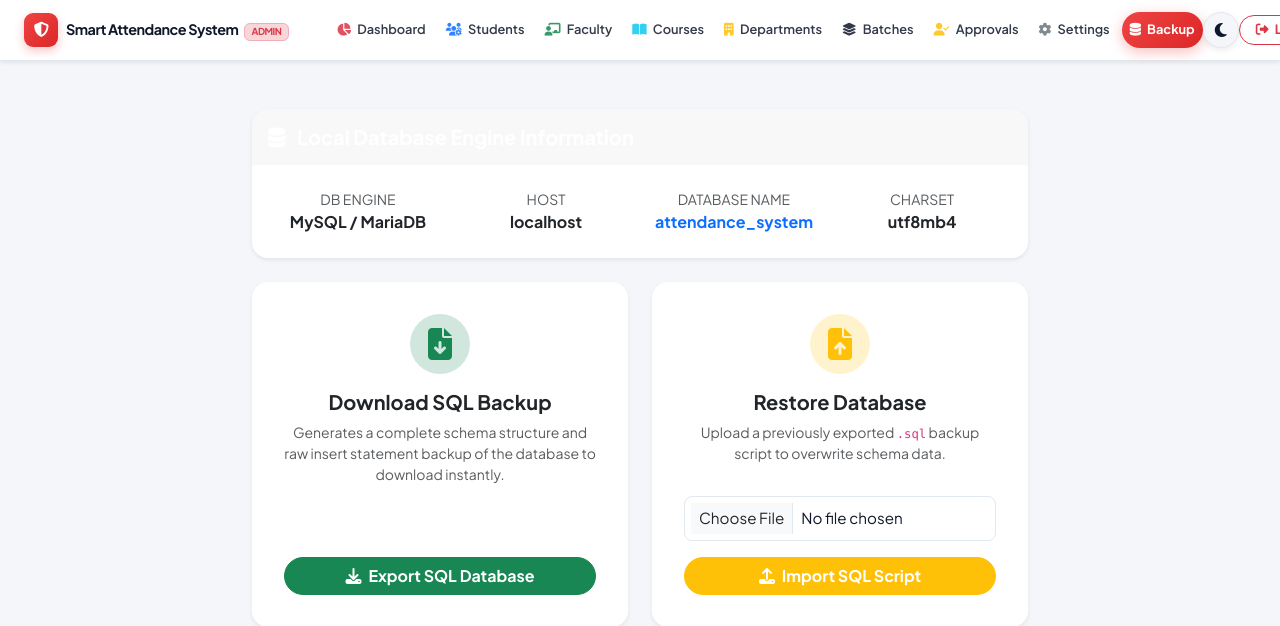
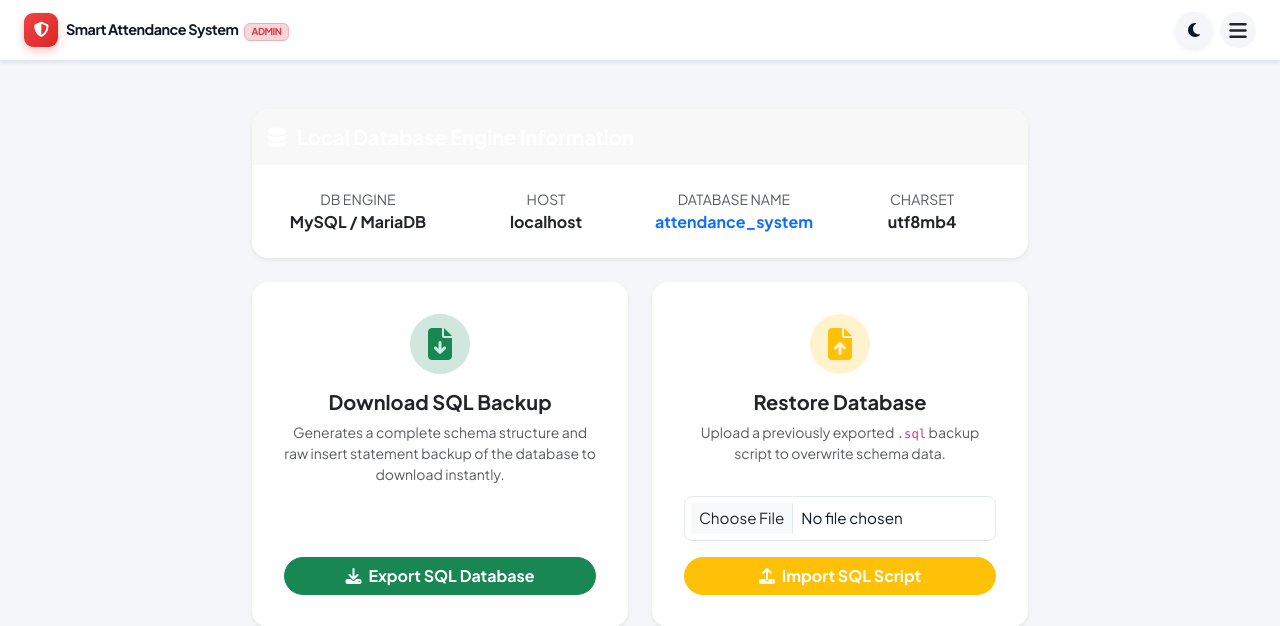
Before and after one commit to SayedaHaneen/Smart-Attendance-System, a PHP site: page /admin/backup.php in a window 1280 px wide. Shown: the top 626 px of the page. Run offline with PHP 8.4, Linux system fonts and the light colour scheme; a user stored in the database is signed in; data that the repository does not hold is empty; some libraries are stand-ins or nearby versions.

Commit message:
Convert admin navbar to a unified, clean hamburger offcanvas layout on all screens

```diff
--- a/admin/navbar.php
+++ b/admin/navbar.php
@@ -18,85 +18,20 @@ $current_page = basename($_SERVER['PHP_SELF']);
             <span class="fw-bold tracking-tight text-main text-nowrap" style="font-size: 0.9rem;"><?php echo APP_NAME; ?> <span class="badge bg-danger-subtle text-danger border border-danger-subtle ms-1 text-uppercase" style="font-size:0.6rem;">Admin</span></span>
         </a>
 
-        <!-- Mobile Trigger & Theme Toggle -->
-        <div class="d-flex align-items-center gap-2 d-lg-none ms-auto">
+        <!-- Right Utilities (Theme Toggle & Hamburger Button) - Visible on All Screens -->
+        <div class="d-flex align-items-center gap-2 ms-auto">
             <button class="btn-theme-toggle border-0 p-1.5 rounded-circle text-main" onclick="toggleAppTheme()" title="Toggle Theme">
                 <i class="fas fa-moon"></i>
             </button>
-            <button class="navbar-toggler text-main border-0 p-1.5" type="button" data-bs-toggle="offcanvas" data-bs-target="#adminNavbarOffcanvas" aria-controls="adminNavbarOffcanvas" aria-label="Toggle navigation">
+            <button class="btn border-0 text-main p-1.5 rounded-circle" type="button" data-bs-toggle="offcanvas" data-bs-target="#adminNavbarOffcanvas" aria-controls="adminNavbarOffcanvas" style="width: 36px; height: 36px; display: inline-flex; align-items: center; justify-content: center; background: var(--bg-body);" title="Menu">
                 <i class="fas fa-bars fa-lg"></i>
             </button>
-        </div>
-
-        <!-- Desktop Navigation Items -->
-        <div class="collapse navbar-collapse d-none d-lg-flex align-items-center justify-content-between" id="adminDesktopNav">
-
-            <!-- Left-Middle Navigation Links -->
-            <ul class="navbar-nav me-auto mb-0 gap-1 align-items-center ms-lg-3">
-                <li class="nav-item">
-                    <a class="nav-link px-2.5 py-1 rounded-pill text-nowrap <?php echo $current_page === 'dashboard.php' ? 'active fw-bold' : ''; ?>" href="dashboard.php">
-                        <i class="fas fa-chart-pie me-1 text-danger"></i> Dashboard
-                    </a>
-                </li>
-                <li class="nav-item">
-                    <a class="nav-link px-2.5 py-1 rounded-pill text-nowrap <?php echo $current_page === 'manage_students.php' ? 'active fw-bold' : ''; ?>" href="manage_students.php">
-                        <i class="fas fa-users-cog me-1 text-primary"></i> Students
-                    </a>
-                </li>
-                <li class="nav-item">
-                    <a class="nav-link px-2.5 py-1 rounded-pill text-nowrap <?php echo $current_page === 'manage_teachers.php' ? 'active fw-bold' : ''; ?>" href="manage_teachers.php">
-                        <i class="fas fa-chalkboard-teacher me-1 text-success"></i> Faculty
-                    </a>
-                </li>
-                <li class="nav-item">
-                    <a class="nav-link px-2.5 py-1 rounded-pill text-nowrap <?php echo $current_page === 'manage_courses.php' ? 'active fw-bold' : ''; ?>" href="manage_courses.php">
-                        <i class="fas fa-book-open me-1 text-info"></i> Courses
-                    </a>
-                </li>
-                <li class="nav-item">
-                    <a class="nav-link px-2.5 py-1 rounded-pill text-nowrap <?php echo $current_page === 'manage_departments.php' ? 'active fw-bold' : ''; ?>" href="manage_departments.php">
-                        <i class="fas fa-building me-1 text-warning"></i> Departments
-                    </a>
-                </li>
-                <li class="nav-item">
-                    <a class="nav-link px-2.5 py-1 rounded-pill text-nowrap <?php echo $current_page === 'manage_batches.php' ? 'active fw-bold' : ''; ?>" href="manage_batches.php">
-                        <i class="fas fa-layer-group me-1 text-purple"></i> Batches
-                    </a>
-                </li>
-                <li class="nav-item">
-                    <a class="nav-link px-2.5 py-1 rounded-pill text-nowrap <?php echo $current_page === 'approve_students.php' ? 'active fw-bold' : ''; ?>" href="approve_students.php">
-                        <i class="fas fa-user-check me-1 text-warning"></i> Approvals
-                    </a>
-                </li>
-                <li class="nav-item">
-                    <a class="nav-link px-2.5 py-1 rounded-pill text-nowrap <?php echo $current_page === 'settings.php' ? 'active fw-bold' : ''; ?>" href="settings.php">
-                        <i class="fas fa-cog me-1 text-secondary"></i> Settings
-                    </a>
-                </li>
-                <li class="nav-item">
-                    <a class="nav-link px-2.5 py-1 rounded-pill text-nowrap <?php echo $current_page === 'backup.php' ? 'active fw-bold' : ''; ?>" href="backup.php">
-                        <i class="fas fa-database me-1 text-info"></i> Backup
-                    </a>
-                </li>
-            </ul>
-
-            <!-- Far-Right Utilities: Theme Toggle to the LEFT of Logout -->
-            <div class="d-flex align-items-center gap-2.5 ms-auto">
-                <button class="btn-theme-toggle" onclick="toggleAppTheme()" title="Toggle Light/Dark Theme">
-                    <i class="fas fa-moon"></i>
-                </button>
-
-                <a href="logout.php" class="btn btn-outline-danger btn-sm rounded-pill px-3 py-1 fw-bold text-nowrap" style="font-size: 0.8rem;">
-                    <i class="fas fa-sign-out-alt me-1"></i> Logout
-                </a>
-            </div>
-
         </div>
     </div>
 </nav>
 
-<!-- Mobile Bootstrap Offcanvas Menu (Width 280px, Slides from Left) -->
-<div class="offcanvas offcanvas-start d-lg-none" tabindex="-1" id="adminNavbarOffcanvas" aria-labelledby="offcanvasLabel" style="width: 280px;">
+<!-- Bootstrap Offcanvas Menu (Width 280px, Slides from Left) - Active on Desktop & Mobile -->
+<div class="offcanvas offcanvas-start" tabindex="-1" id="adminNavbarOffcanvas" aria-labelledby="offcanvasLabel" style="width: 280px;">
     <div class="offcanvas-header border-bottom py-3">
         <div class="d-flex align-items-center gap-2">
             <div class="brand-icon" style="background: linear-gradient(135deg, #ef4444, #dc2626); color: white; width: 34px; height: 34px; border-radius: 10px; display: flex; align-items: center; justify-content: center; font-size: 1rem;">
```
